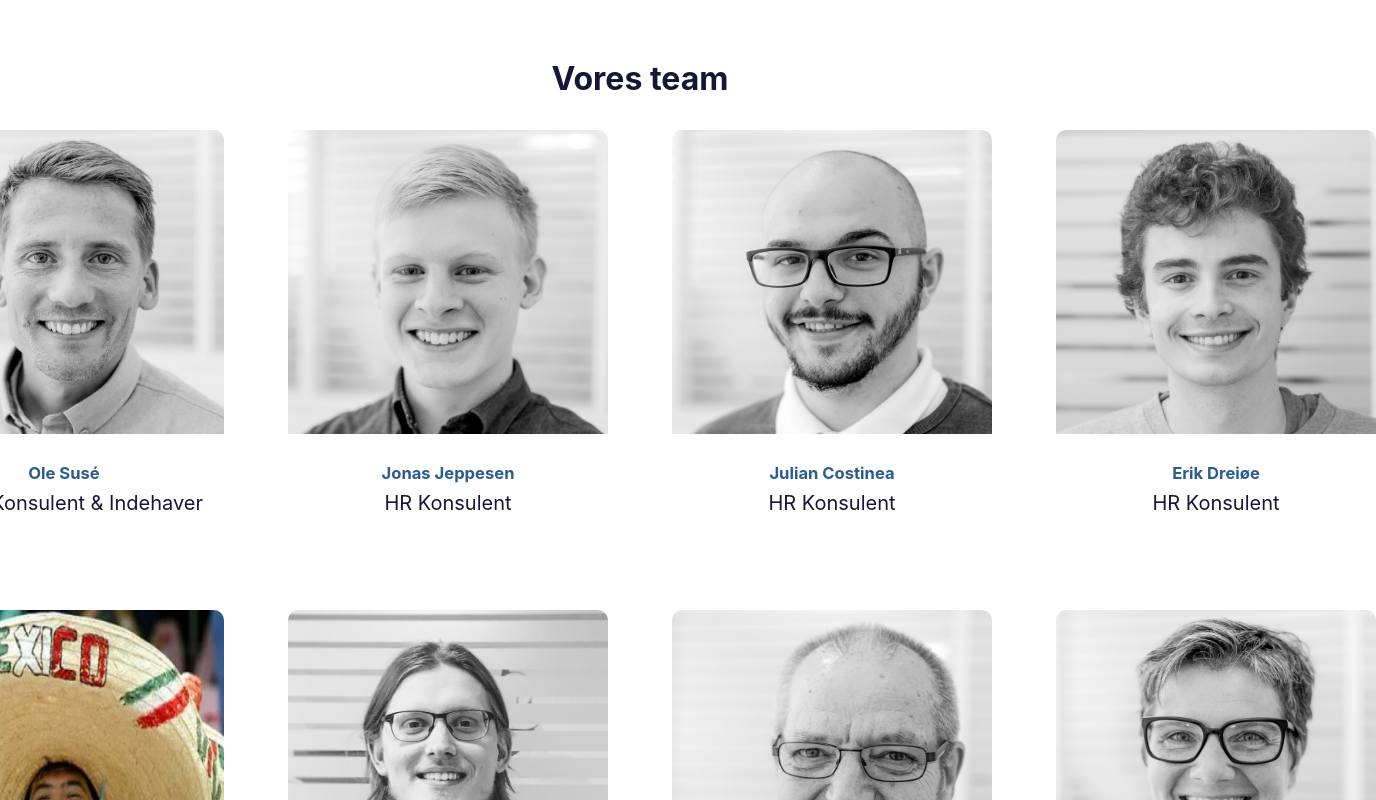
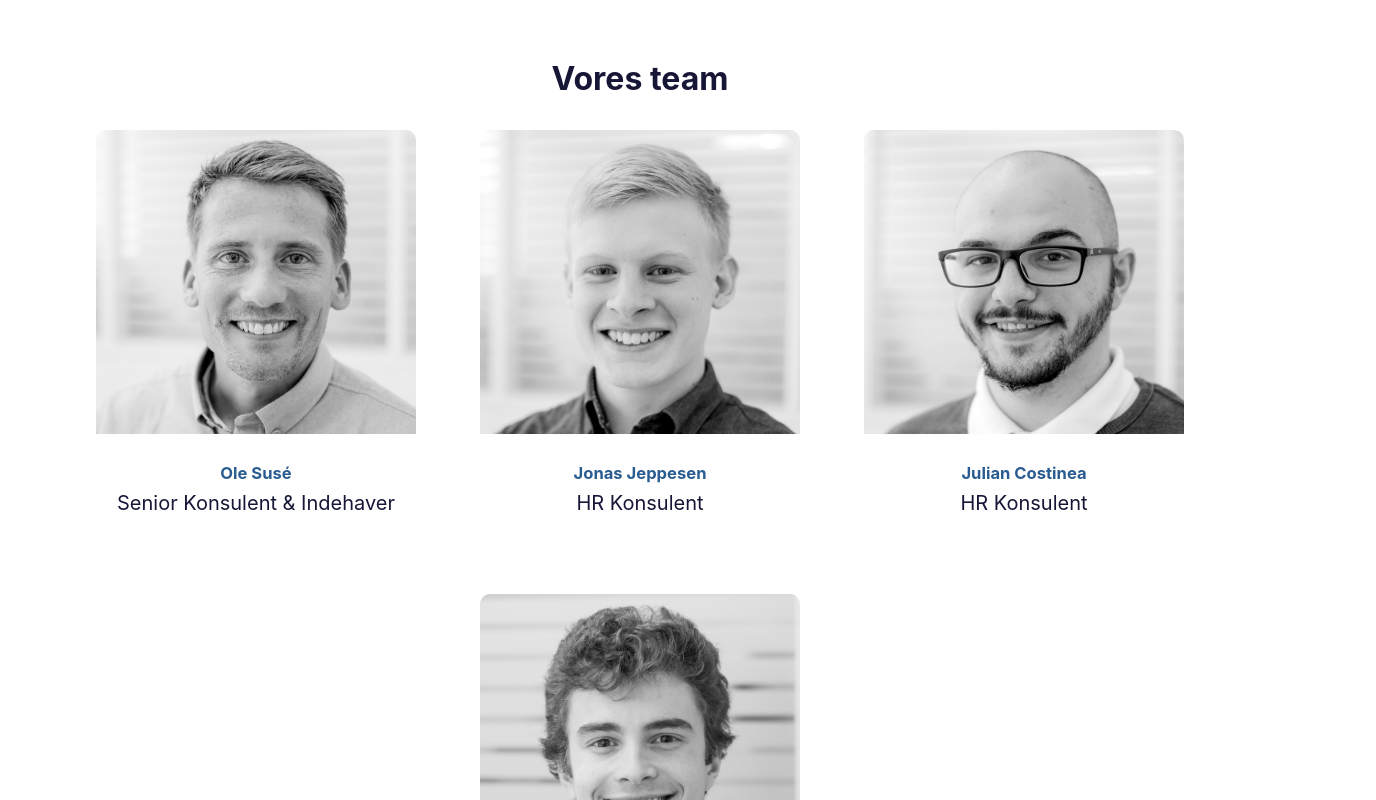
Before and after one commit to julianCostinea/goworkwebsite_next, a Next.js app: page /om-os in a window 1280 px wide. Shown: the part 420-1220 px from the top of the page, 1376 px wide, since content can reach past the window. Built offline with nearby package versions, Linux system fonts and the light colour scheme.

Commit message:
fixed alignment on pages with wrap

```diff
--- a/components/Card/Card.module.css
+++ b/components/Card/Card.module.css
@@ -1,6 +1,6 @@
 .CardContainer{
     display: flex;
-    flex-direction: column;
+    flex-wrap: wrap ;
     justify-content: center;
     align-items: center;
     margin-top: 1rem;
@@ -38,9 +38,8 @@
     background-color: #f29722;
 }
 
-@media (min-width: 500px) {
+@media (min-width: 1100px) {
     .CardContainer{
-        flex-direction: row;
         align-items: unset;
     }
     .Card{
--- a/components/Logo/ServiceIcons/ServiceIcon.module.css
+++ b/components/Logo/ServiceIcons/ServiceIcon.module.css
@@ -1,6 +1,6 @@
 .IconContainer{
     display: flex;
-    flex-direction: column;
+    flex-wrap: wrap;
     justify-content: center;
     margin: 3rem 0 2rem 0;
 }
@@ -28,7 +28,7 @@
     height: 75px;
     width: 150px;
 }
-@media (min-width: 500px) {
+@media (min-width: 1100px) {
     .IconContainer{
         flex-direction: row;
     }
--- a/pages/kontakt/Kontakt.module.css
+++ b/pages/kontakt/Kontakt.module.css
@@ -16,7 +16,7 @@
 .GoogleMaps iframe{
     border-radius: 5px;
 }
-@media (min-width: 576px) {
+@media (min-width: 1100px) {
     .kontaktData{
         margin: 1rem 0 0 7rem;
         text-align: left;
```
Also changed, not shown: components/TwoColumnKontaktDiv/TwoColumnKontaktDiv.module.css (+1 -7 lines).
